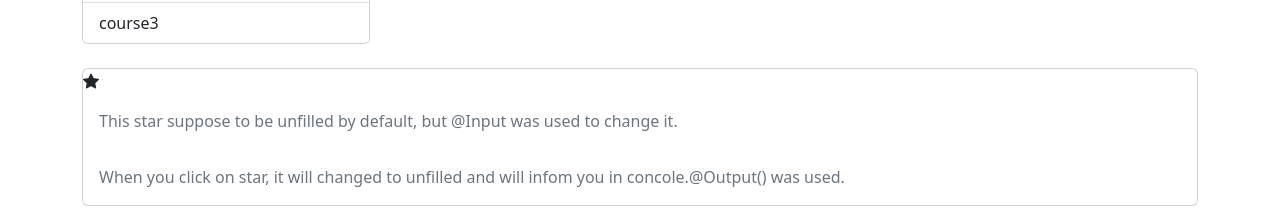
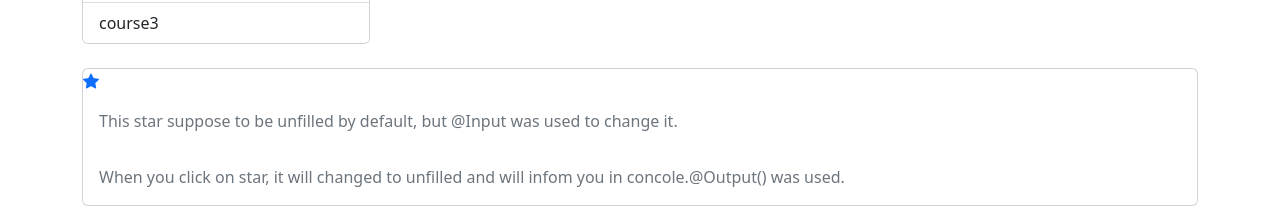
Before and after one commit to samad20/Angular-from-Zero-to-Hero, an Angular app: page / in a window 1280 px wide. Shown: the part 129-337 px from the top of the page. Built offline with nearby package versions, Linux system fonts and the light colour scheme.

Commit message:
change bi-star-fill color

```diff
--- a/src/app/favorite/favorite.component.css
+++ b/src/app/favorite/favorite.component.css
@@ -0,0 +1,3 @@
+.bi-star-fill {
+  color: #0d6efd;
+}
```
